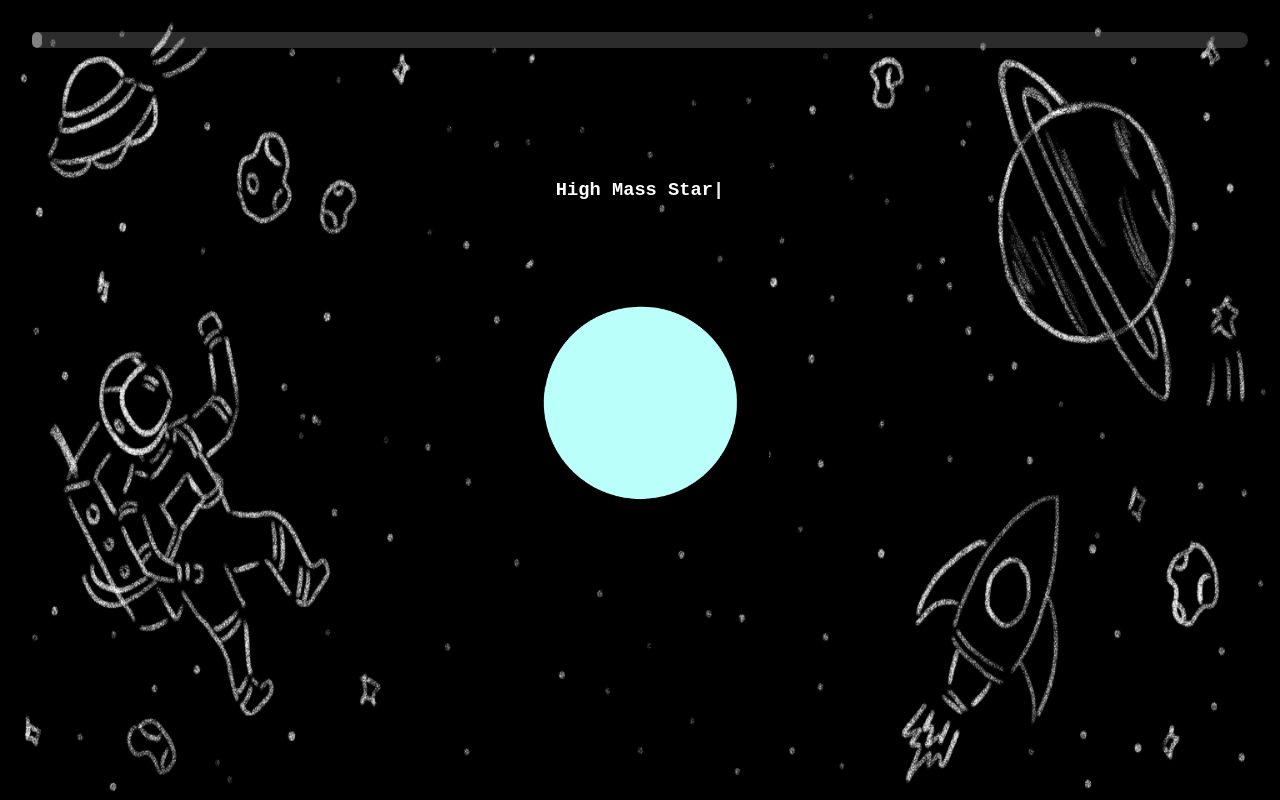
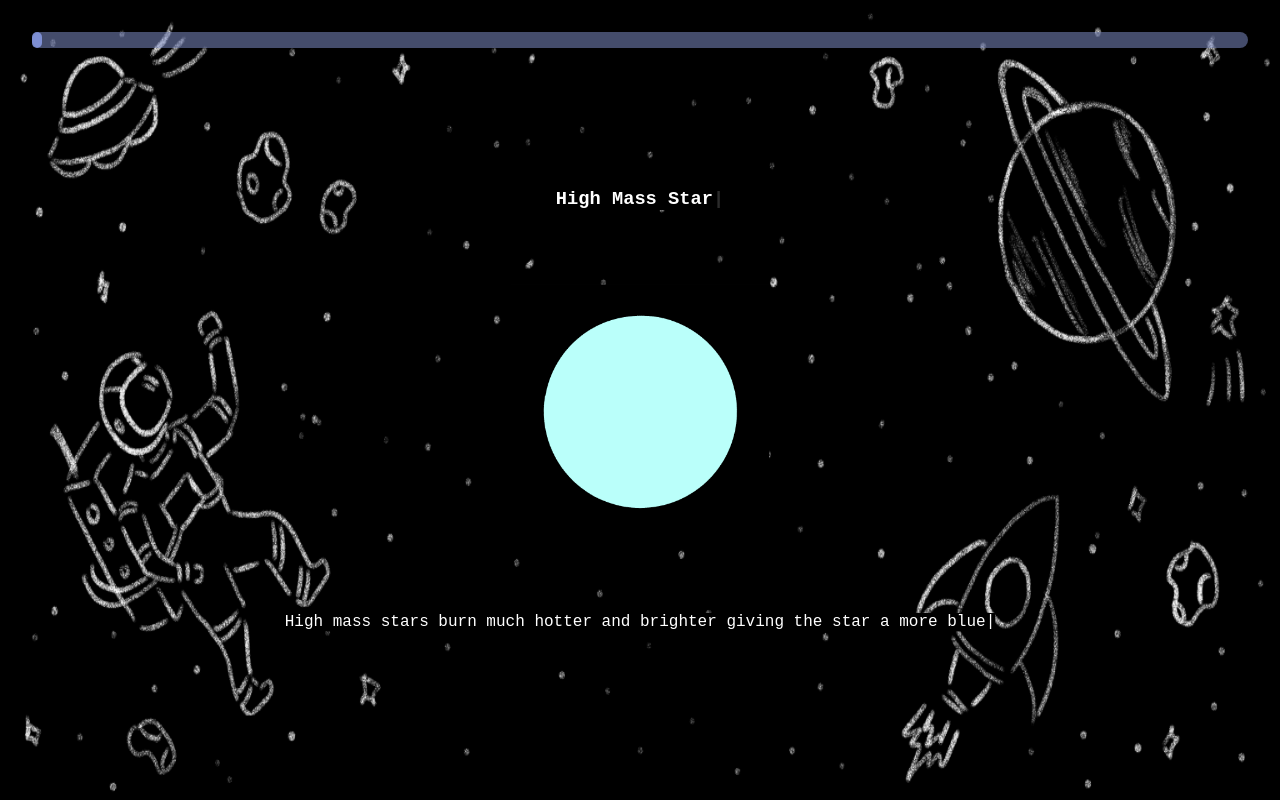
Before and after one commit to yjshin229/ar524_project4, a React (Create React App) app: page /big-star in a window 1280 px wide. Built offline with nearby package versions, Linux system fonts and the light colour scheme; a web font is replaced by a local one.

Commit message:
modify progress bar design

```diff
--- a/src/Screens/RedSuperGiantScreen.jsx
+++ b/src/Screens/RedSuperGiantScreen.jsx
@@ -39,7 +39,7 @@ const RedSuperGiantScreen = () => {
         />
       </Description>
       {firstDone && (
-        <Next to={"/planetary-nebula"} onClick={() => updateProgress("death")}>
+        <Next to={"/supernova"} onClick={() => updateProgress("death")}>
           <TypeWriter type={"body"} stringArr={["Next ->"]} />
         </Next>
       )}
--- a/src/components/ProgressBar.jsx
+++ b/src/components/ProgressBar.jsx
@@ -50,14 +50,14 @@ const ProgressBarContainer = styled.div`
 `;
 
 const Bar = styled.div`
-  background-color: #9191914d;
+  background-color: #7b89c08e;
   width: 100%;
   height: 1em;
   border-radius: 1rem;
 `;
 
 const Progress = styled.div`
-  background-color: #b3b3b3a1;
+  background-color: #8799e3dd;
   width: ${(props) => props.width};
   height: 100%;
   border-radius: 1rem;
--- a/src/components/TypeWriter.jsx
+++ b/src/components/TypeWriter.jsx
@@ -10,20 +10,17 @@ const TypeWriter = ({
   style,
   startWhenVisible = false,
   onComplete = null,
-  showCursor = true,
   fadeOut = false,
 }) => {
   const typedProps = {
     strings: stringArr,
-    typeSpeed: 40,
+    typeSpeed: 60,
     backSpeed: backSpeed,
+    backDelay: 10000,
   };
 
   if (onComplete) {
     typedProps.onComplete = onComplete;
-  }
-  if (!showCursor) {
-    typedProps.showCursor = false;
   }
   if (fadeOut) {
     typedProps.fadeOut = true;
@@ -53,9 +50,13 @@ const TypeWriter = ({
           <ReactTyped {...typedProps} />
         </Body>
       );
+    default:
+      return (
+        <Body color={color}>
+          <ReactTyped {...typedProps} />
+        </Body>
+      );
   }
-
-  return <div>TypeWriter</div>;
 };
 
 export default TypeWriter;
@@ -63,12 +64,16 @@ export default TypeWriter;
 const Title = styled.h1`
   color: ${(props) => props.color};
   z-index: 1;
+  background-color: black;
 `;
 const SubTitle = styled.h3`
   color: ${(props) => props.color};
   z-index: 1;
+  background-color: black;
 `;
 const Body = styled.span`
   color: ${(props) => props.color};
   z-index: 1;
+  background-color: black;
+  font-weight: 500;
 `;
```
